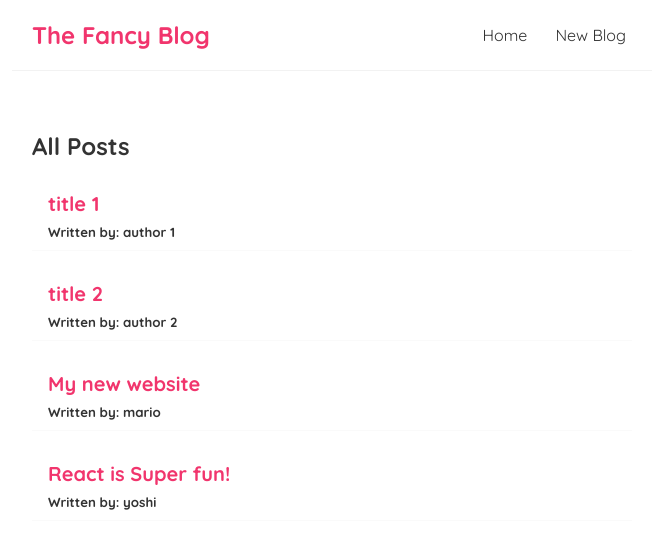
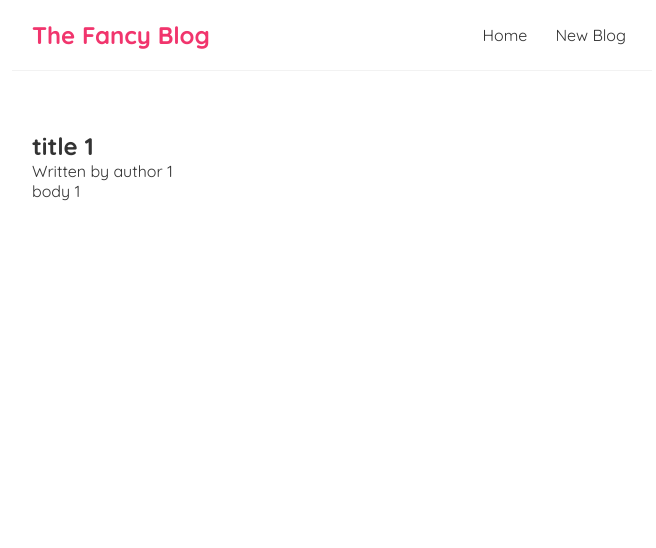
Before and after one commit to ucwealth/React-Apps, a React (Create React App) app in the folder fancy-blog/: page /posts/1 in a window 1280 px wide. Shown: the top 548 px of the page, without its empty margins (308-964 px from the left). Built offline with nearby package versions, Linux system fonts and the light colour scheme; data requests are answered from the project's data file; the HTML template or start-up script is replaced by a standard one.

Commit message:
populate post details page

```diff
--- a/fancy-blog/package.json
+++ b/fancy-blog/package.json
@@ -8,6 +8,7 @@
     "@testing-library/user-event": "^13.5.0",
     "react": "^18.0.0",
     "react-dom": "^18.0.0",
+    "react-router-dom": "^6.3.0",
     "react-scripts": "5.0.0",
     "web-vitals": "^2.1.4"
   },
--- a/fancy-blog/src/App.js
+++ b/fancy-blog/src/App.js
@@ -1,15 +1,24 @@
 import Navbar from './components/Navbar';
 import Home from './components/Home';
+import CreatePost from './components/CreatePost';
+import { BrowserRouter as Router, Route, Routes } from 'react-router-dom'
+import PostDetails from './components/PostDetails';
 
 function App() {
 
   return (
-    <div className="App">
+    <Router>
+      <div className="App">
        <Navbar />
-      <div className="content">
-        <Home />
+        <div className="content">
+          <Routes>
+            <Route path='/' element={<Home />} />
+            <Route path='/create' element={<CreatePost />} />
+            <Route path='/posts/:id' element={ <PostDetails />} />
+          </Routes>
+        </div>
       </div>
-    </div>
+    </Router>
   );
 }
 
--- /dev/null
+++ b/fancy-blog/src/components/CreatePost.js
@@ -0,0 +1,9 @@
+ const CreatePost = () => {
+    return (
+        <div className="create-post">
+            <h1>Add New Post</h1>
+        </div>
+     );
+}
+
+export default CreatePost
--- a/fancy-blog/src/components/Home.js
+++ b/fancy-blog/src/components/Home.js
@@ -1,30 +1,8 @@
-import { useState, useEffect } from 'react'
+import useFetch from '../useFetch'
 import PostList from './PostList'
 
 const Home = () => {
-    const [posts, setPosts] = useState(null)
-    const [isLoading, setIsLoading] = useState(true)
-    const [error, setError] = useState(null)
-
-    useEffect(() => {
-        fetch(' http://localhost:8000/posts')
-        .then(res => {
-            if(!res.ok) {
-                throw Error('Something is wrong! Could not fetch posts...')
-            }
-            return res.json()
-        })
-        .then(data => {
-            setPosts(data)
-            setIsLoading(false)
-            setError(null)
-        })
-        .catch(err => {
-            setIsLoading(false)
-            setError(err.message)
-        })
-    }, [])
-
+   const { data: posts, isLoading, error } = useFetch('http://localhost:8000/posts')
     return (
         <div className="home">
             {error && <div>{ error }</div>}
--- a/fancy-blog/src/components/Navbar.js
+++ b/fancy-blog/src/components/Navbar.js
@@ -1,10 +1,12 @@
+import { Link } from 'react-router-dom'
+
 const Navbar = () => {
     return (
     <nav className="navbar">
         <h1>The Fancy Blog</h1>
         <div className="links">
-            <a href='/'>Home</a>
-            <a href='/create'>New Blog</a>
+            <Link to='/'>Home</Link>
+            <Link to='/create'>New Blog</Link>
         </div>
     </nav>
     )
--- /dev/null
+++ b/fancy-blog/src/components/PostDetails.js
@@ -0,0 +1,25 @@
+import { useParams } from "react-router-dom"
+import useFetch from "../useFetch"
+
+const PostDetails = () => {
+    const { id } = useParams()
+    const { data: post, isLoading, error } = useFetch(`http://localhost:8000/posts/${id}`)
+
+    return (
+        <div className="post-details">
+            {error && <div>{ error }</div>}
+            { isLoading && <div>Loading...</div> }
+             { post && (
+                <article>
+                    <h2>{ post.title }</h2>
+                    <p>Written by { post.author }</p>
+                    <div>{ post.body }</div>
+                </article>
+             )}
+        </div>
+
+
+    )
+}
+
+export default PostDetails
--- a/fancy-blog/src/components/PostList.js
+++ b/fancy-blog/src/components/PostList.js
@@ -1,3 +1,5 @@
+import { Link } from 'react-router-dom'
+
 const PostList = ({ posts, title }) => {
 
     return (
@@ -6,13 +8,15 @@ const PostList = ({ posts, title }) => {
             {
             posts.map((post) => (
                 <div key={post.id} className='blog-preview'>
+                    <Link to={`/posts/${post.id}`} style={{textDecoration:'none'}}>
                     <h2>{post.title}</h2>
                     <h5>Written by: {post.author}</h5>
+                    </Link>
                 </div>
-
             ))
         }
         </div>
+
     );
 }
 export default PostList
--- a/fancy-blog/src/index.css
+++ b/fancy-blog/src/index.css
@@ -39,13 +39,18 @@
 .blog-preview {
   padding: 10px 16px;
   margin: 20px 0;
-  border-bottom: 1px solid #fafafa;
+  border-bottom: 2px solid #fafafa;
 }
 .blog-preview:hover {
-  box-shadow: 1px 3px 5px rgba((0), 0, 0, 0.1);
+  box-shadow: 1px 3px 5px rgba(0, 0, 0, 0.2);
 }
 .blog-preview h2 {
   font-size: 20px;
   color: #f1356d;
   margin-bottom: 8px;
 }
+.blog-preview a {
+  text-decoration: none;
+}
+
+/* post details */
--- /dev/null
+++ b/fancy-blog/src/useFetch.js
@@ -0,0 +1,37 @@
+import { useState, useEffect } from 'react'
+
+// This is a custom Hook for fetching data from api
+const useFetch = (url) => {
+    const [data, setData] = useState(null)
+    const [isLoading, setIsLoading] = useState(true)
+    const [error, setError] = useState(null)
+
+    useEffect(() => {
+        const abortController = new AbortController()
+        fetch(url, { signal: abortController.signal })
+        .then(res => {
+            if(!res.ok) {
+                throw Error('Something is wrong! Could not fetch the resource...')
+            }
+            return res.json()
+        })
+        .then(data => {
+            setData(data)
+            setIsLoading(false)
+            setError(null)
+        })
+        .catch(err => {
+            if(err.name === 'AbortError') {
+                console.log('aborted')
+            } else {
+              setIsLoading(false)
+              setError(err.message)
+            }
+        })
+        return () => abortController.abort()
+    }, [url])
+
+    return { data, isLoading, error }
+}
+
+export default useFetch
```
Also changed, not shown: 1 other file (tests, documents, lock files or other folders). Lines whose indentation alone changed are shown as unchanged.
